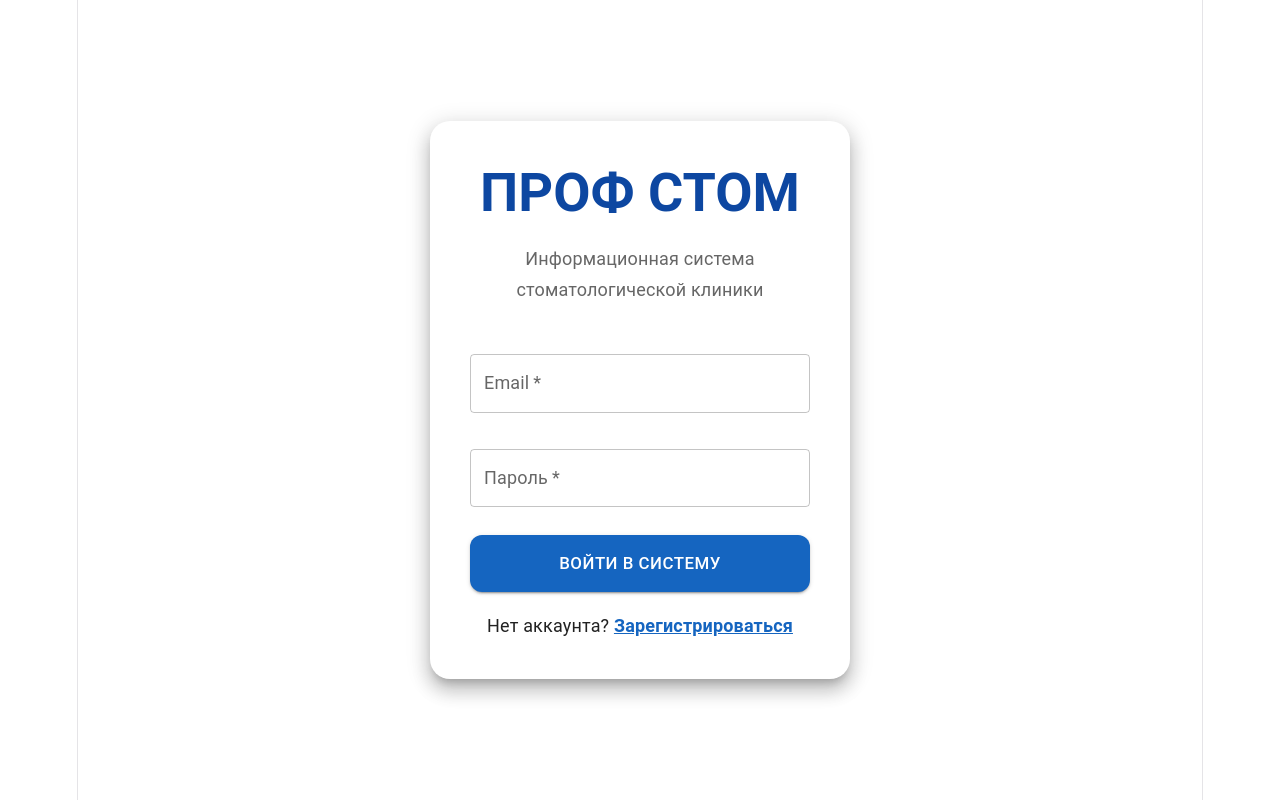
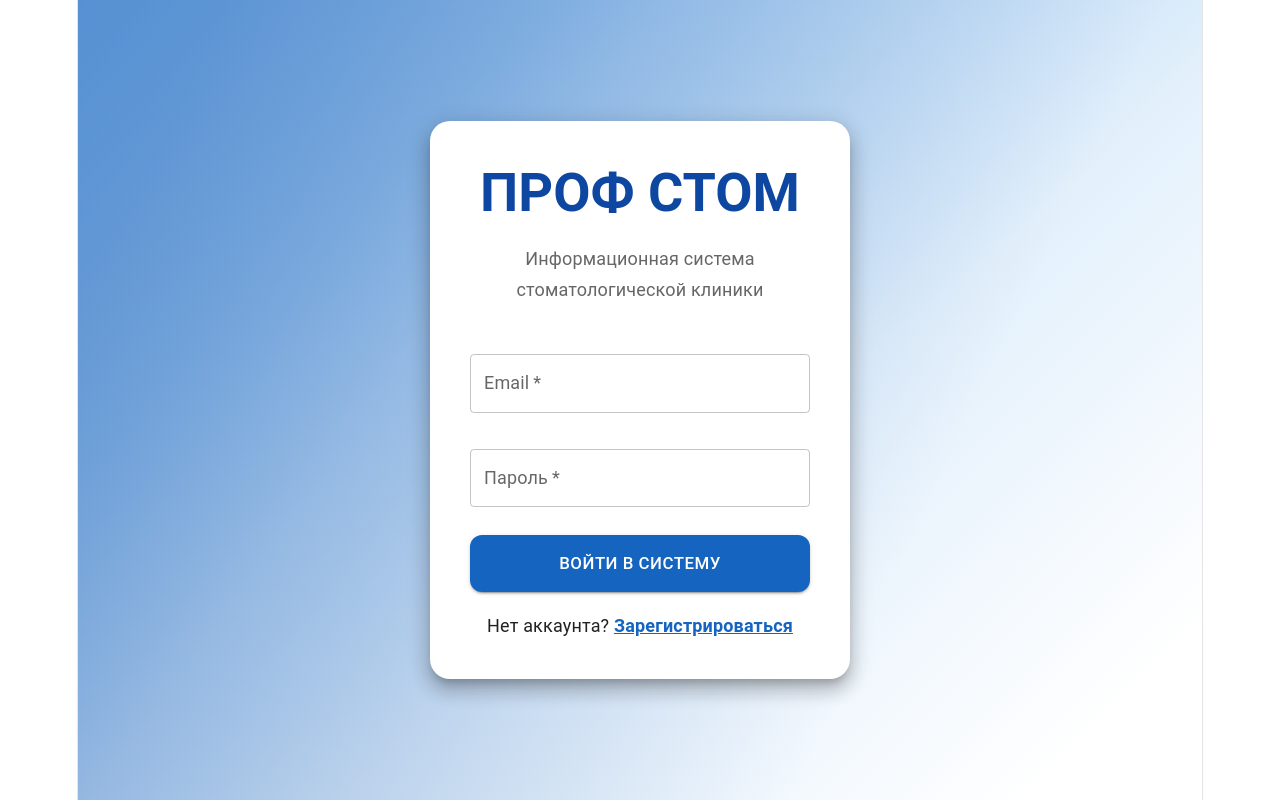
Before and after one commit to violatttion/prof-stom, a React app in the folder frontend/: page /login in a window 1280 px wide. Built offline with nearby package versions, Linux system fonts and the light colour scheme; no server answers; the HTML template or start-up script is replaced by a standard one.

Commit message:
короткий фикс

```diff
--- a/frontend/src/components/AnimatedBackground.jsx
+++ b/frontend/src/components/AnimatedBackground.jsx
@@ -1,117 +1,28 @@
-import React, { useEffect, useRef } from 'react';
+import React from 'react';
+import { Box } from '@mui/material';
 
 const AnimatedBackground = () => {
-  const canvasRef = useRef(null);
-  const mouseTrailRef = useRef([]);
-
-  useEffect(() => {
-    const canvas = canvasRef.current;
-    const ctx = canvas.getContext('2d');
-    let width = window.innerWidth;
-    let height = window.innerHeight;
-
-    canvas.width = width;
-    canvas.height = height;
-
-    const rays = [];
-    for (let i = 0; i < 18; i++) {
-      rays.push({
-        x: Math.random() * width,
-        y: Math.random() * height * 0.7,
-        length: 250 + Math.random() * 420,
-        width: 26 + Math.random() * 38,
-        speed: 0.7 + Math.random() * 1.3,
-        angle: 122 + (Math.random() - 0.5) * 16,
-        hue: 195 + Math.random() * 45,
-        opacity: 0.55 + Math.random() * 0.3,
-      });
-    }
-
-    const draw = () => {
-      // Создаём эффект затухания (вместо clearRect)
-      ctx.fillStyle = 'rgba(255, 255, 255, 0.12)';
-      ctx.fillRect(0, 0, width, height);
-
-      // Рисуем неоновые лучи
-      rays.forEach((ray) => {
-        const progress = Date.now() * ray.speed * 0.028;
-        const x = ray.x + Math.cos((ray.angle * Math.PI) / 180) * progress;
-        const y = ray.y + Math.sin((ray.angle * Math.PI) / 180) * progress;
-
-        ctx.save();
-        ctx.translate(x, y);
-        ctx.rotate((ray.angle * Math.PI) / 180);
-
-        const gradient = ctx.createLinearGradient(-ray.length / 2, 0, ray.length / 2, 0);
-        gradient.addColorStop(0, `hsla(${ray.hue}, 100%, 68%, ${ray.opacity * 0.5})`);
-        gradient.addColorStop(0.5, `hsla(${ray.hue}, 100%, 78%, ${ray.opacity})`);
-        gradient.addColorStop(1, `hsla(${ray.hue}, 100%, 68%, ${ray.opacity * 0.4})`);
-
-        ctx.fillStyle = gradient;
-        ctx.beginPath();
-        ctx.roundRect(-ray.length / 2, -ray.width / 2, ray.length, ray.width, ray.width / 2);
-        ctx.fill();
-        ctx.restore();
-      });
-
-      // Рисуем след от курсора
-      const trail = mouseTrailRef.current;
-      for (let i = 0; i < trail.length; i++) {
-        const point = trail[i];
-        const alpha = (i / trail.length) * 0.45;
-
-        const gradient = ctx.createRadialGradient(
-          point.x, point.y, 20,
-          point.x, point.y, 160
-        );
-        gradient.addColorStop(0, `rgba(200, 230, 255, ${alpha})`);
-        gradient.addColorStop(1, 'rgba(200, 230, 255, 0)');
-
-        ctx.fillStyle = gradient;
-        ctx.beginPath();
-        ctx.arc(point.x, point.y, 160, 0, Math.PI * 2);
-        ctx.fill();
-      }
-
-      requestAnimationFrame(draw);
-    };
-
-    draw();
-
-    const handleMouseMove = (e) => {
-      mouseTrailRef.current.push({ x: e.clientX, y: e.clientY });
-
-      // Ограничиваем длину следа
-      if (mouseTrailRef.current.length > 22) {
-        mouseTrailRef.current.shift();
-      }
-    };
-
-    const handleResize = () => {
-      width = window.innerWidth;
-      height = window.innerHeight;
-      canvas.width = width;
-      canvas.height = height;
-    };
-
-    window.addEventListener('mousemove', handleMouseMove);
-    window.addEventListener('resize', handleResize);
-
-    return () => {
-      window.removeEventListener('mousemove', handleMouseMove);
-      window.removeEventListener('resize', handleResize);
-    };
-  }, []);
-
   return (
-    <canvas
-      ref={canvasRef}
-      style={{
+    <Box
+      sx={{
         position: 'absolute',
         top: 0,
         left: 0,
-        width: '100%',
-        height: '100%',
+        right: 0,
+        bottom: 0,
+        backgroundImage: `
+          linear-gradient(125deg, rgba(21, 101, 192, 0.38) 0%, transparent 35%),
+          linear-gradient(140deg, rgba(25, 118, 210, 0.32) 10%, transparent 48%),
+          linear-gradient(115deg, rgba(13, 71, 161, 0.35) 22%, transparent 55%),
+          linear-gradient(135deg, rgba(30, 136, 229, 0.28) 30%, transparent 65%)
+        `,
+        backgroundSize: '190% 190%',
+        animation: 'softRaysMove 14s ease-in-out infinite',
+        '@keyframes softRaysMove': {
+          '0%': { backgroundPosition: '0% 0%' },
+          '50%': { backgroundPosition: '38% 42%' },
+          '100%': { backgroundPosition: '0% 0%' },
+        },
         zIndex: 0,
         pointerEvents: 'none',
       }}
--- /dev/null
+++ b/frontend/src/components/MouseTrail.jsx
@@ -0,0 +1,83 @@
+import React, { useEffect, useRef } from 'react';
+
+const MouseTrail = () => {
+  const canvasRef = useRef(null);
+  const trailRef = useRef([]);
+
+  useEffect(() => {
+    const canvas = canvasRef.current;
+    const ctx = canvas.getContext('2d');
+    let width = window.innerWidth;
+    let height = window.innerHeight;
+
+    canvas.width = width;
+    canvas.height = height;
+
+    const draw = () => {
+      ctx.clearRect(0, 0, width, height);
+
+      const trail = trailRef.current;
+
+      for (let i = 0; i < trail.length; i++) {
+        const point = trail[i];
+        const alpha = (i / trail.length) * 0.5;
+
+        const gradient = ctx.createRadialGradient(
+          point.x, point.y, 15,
+          point.x, point.y, 120
+        );
+        gradient.addColorStop(0, `rgba(255, 255, 255, ${alpha})`);
+        gradient.addColorStop(1, 'rgba(255, 255, 255, 0)');
+
+        ctx.fillStyle = gradient;
+        ctx.beginPath();
+        ctx.arc(point.x, point.y, 120, 0, Math.PI * 2);
+        ctx.fill();
+      }
+
+      requestAnimationFrame(draw);
+    };
+
+    draw();
+
+    const handleMouseMove = (e) => {
+      trailRef.current.push({ x: e.clientX, y: e.clientY });
+
+      if (trailRef.current.length > 18) {
+        trailRef.current.shift();
+      }
+    };
+
+    const handleResize = () => {
+      width = window.innerWidth;
+      height = window.innerHeight;
+      canvas.width = width;
+      canvas.height = height;
+    };
+
+    window.addEventListener('mousemove', handleMouseMove);
+    window.addEventListener('resize', handleResize);
+
+    return () => {
+      window.removeEventListener('mousemove', handleMouseMove);
+      window.removeEventListener('resize', handleResize);
+    };
+  }, []);
+
+  return (
+    <canvas
+      ref={canvasRef}
+      style={{
+        position: 'absolute',
+        top: 0,
+        left: 0,
+        width: '100%',
+        height: '100%',
+        zIndex: 1,
+        pointerEvents: 'none',
+      }}
+    />
+  );
+};
+
+export default MouseTrail;
--- a/frontend/src/pages/auth/Login.jsx
+++ b/frontend/src/pages/auth/Login.jsx
@@ -3,6 +3,7 @@ import { useNavigate, Link } from 'react-router-dom';
 import { Paper, TextField, Button, Typography, Box, Alert } from '@mui/material';
 import { useAuth } from '../../context/AuthContext';
 import AnimatedBackground from '../../components/AnimatedBackground';
+import MouseTrail from '../../components/MouseTrail';
 
 const Login = () => {
   const [email, setEmail] = useState('');
@@ -32,8 +33,9 @@ const Login = () => {
   return (
     <Box sx={{ minHeight: '100vh', display: 'flex', alignItems: 'center', justifyContent: 'center', position: 'relative', overflow: 'hidden' }}>
       <AnimatedBackground />
+      <MouseTrail />
 
-      <Paper elevation={12} sx={{ p: 5, borderRadius: 5, maxWidth: 420, width: '100%', mx: 2, position: 'relative', zIndex: 1 }}>
+      <Paper elevation={12} sx={{ p: 5, borderRadius: 5, maxWidth: 420, width: '100%', mx: 2, position: 'relative', zIndex: 2 }}>
         <Typography variant="h3" align="center" gutterBottom sx={{ color: '#0d47a1', fontWeight: 700 }}>
           ПРОФ СТОМ
         </Typography>
```
